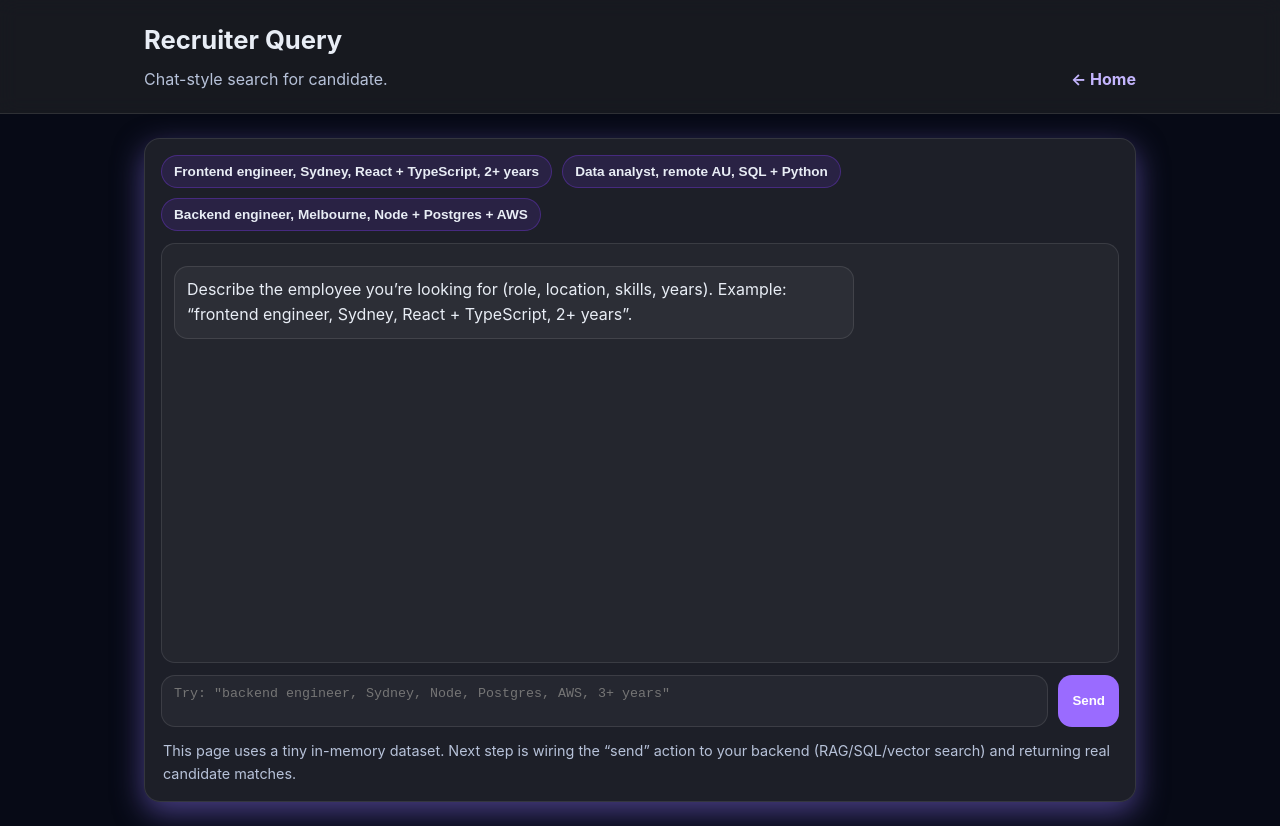
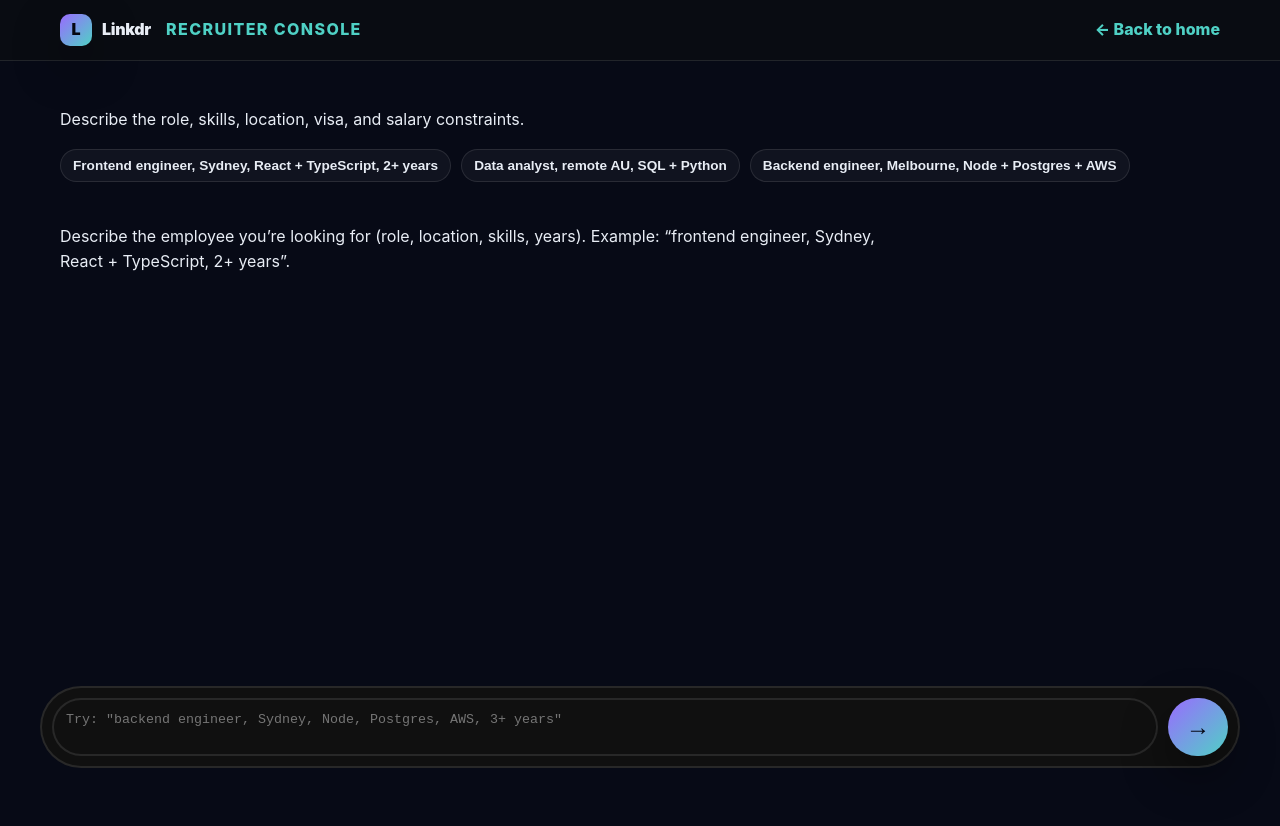
Before and after one commit to petmav/lyrathon, a Next.js app: page /recruiter_query_page in a window 1280 px wide. After the commit the page ends 800 px from the top, so only its background shows below. Built offline with nearby package versions, Linux system fonts and the light colour scheme.

Commit message:
Recruiter query page fixed up and stylised more appropriately.

```diff
--- a/src/app/page.tsx
+++ b/src/app/page.tsx
@@ -172,10 +172,10 @@ export default function HomePage() {
                   <li>Privacy-first: revoke or update anytime</li>
                 </ul>
                 <div className="card-actions">
-                  <Link className="btn primary" href="/applicant/apply">
+                  <Link className="btn primary" href="/register">
                     Submit profile
                   </Link>
-                  <Link className="btn text" href="/applicant/status">
+                  <Link className="btn text" href="/">
                     Check status →
                   </Link>
                 </div>
--- a/src/app/recruiter_query_page/page.tsx
+++ b/src/app/recruiter_query_page/page.tsx
@@ -3,6 +3,7 @@
 import React, { useMemo, useRef, useState } from "react";
 import styles from "./recruiter_query_page.module.css";
 import { JSX } from "react/jsx-runtime";
+import Link from "next/link";
 
 type Role = {
     name: string;
@@ -84,6 +85,7 @@ function simpleMatch(query: string): Role[] {
 
 export default function RecruiterQueryPage(): JSX.Element {
     const [input, setInput] = useState("");
+    const [isThinking, setIsThinking] = useState(false);
     const [messages, setMessages] = useState<Msg[]>(() => [
         {
             id: id(),
@@ -121,6 +123,7 @@ export default function RecruiterQueryPage(): JSX.Element {
 
         addMessage("recruiter", trimmed);
         setInput("");
+        setIsThinking(true);
 
         // Replace this block with a real API call later.
         // const matches = simpleMatch(trimmed);
@@ -136,27 +139,35 @@ export default function RecruiterQueryPage(): JSX.Element {
         //             )
         //             .join("\n")}\n\nTip: add must-have skills (e.g., “Next.js, tRPC”) to narrow results.`;
 
-
+        const reply = "🚧 This is a demo page. Connect to your RAG/SQL/vector service to get real candidate matches. 🚧";
         addMessage("assistant", reply);
+        setIsThinking(false);
         scrollToBottom();
     }
 
     return (
         <div className={styles.page}>
             <header className={styles.header}>
-                <div className={styles.headerInner}>
-                    <div>
-                        <h1 className={styles.title}>Recruiter Query</h1>
-                        <p className={styles.subtitle}>Chat-style search for candidate.</p>
+                <div className={`${styles.container} ${styles.headerInner}`}>
+                    <div className={styles.brandRow}>
+                        <div className={styles.brand}>
+                            <span className={styles.brandMark}>L</span>
+                            <span className={styles.brandText}>Linkdr</span>
+                            <span className={styles.eyebrow}>Recruiter Console</span>
                         </div>
-                    <a className={styles.back} href="/">
-                        ← Home
-                    </a>
+                        <Link className={styles.back} href="/">
+                            ← Back to home
+                        </Link>
+                    </div>
                 </div>
             </header>
 
             <main className={styles.main}>
-                <section className={styles.card}>
+                <div className={styles.container}>
+                    <section className={styles.chatShell}>
+                        <div className={styles.chatTop}>
+                            <div>
+                                <p className={styles.muted}>Describe the role, skills, location, visa, and salary constraints.</p>
                                 <div className={styles.quickRow} aria-label="Quick prompts">
                                     {quickPrompts.map((p) => (
                                         <button key={p} className={styles.quick} type="button" onClick={() => handleSend(p)}>
@@ -164,8 +175,10 @@ export default function RecruiterQueryPage(): JSX.Element {
                                         </button>
                                     ))}
                                 </div>
+                            </div>
+                        </div>
 
-                    <div ref={listRef} className={styles.chat} role="log" aria-label="Chat">
+                        <div ref={listRef} className={styles.chatWindow} role="log" aria-label="Chat">
                             {messages.map((m) => (
                                 <div
                                     key={m.id}
@@ -180,10 +193,21 @@ export default function RecruiterQueryPage(): JSX.Element {
                                     </div>
                                 </div>
                             ))}
+                            {isThinking && (
+                                <div className={`${styles.msgRow} ${styles.left}`}>
+                                    <div className={`${styles.msg} ${styles.bot}`}>
+                                        <p className={`${styles.line} ${styles.thinking}`}>Thinking…</p>
                                     </div>
+                                </div>
+                            )}
+                        </div>
+                    </section>
+                </div>
+            </main>
 
+            <div className={styles.container}>
                 <form
-                        className={styles.composer}
+                    className={styles.composerBar}
                     onSubmit={(e) => {
                         e.preventDefault();
                         handleSend(input);
@@ -193,20 +217,25 @@ export default function RecruiterQueryPage(): JSX.Element {
                         className={styles.input}
                         value={input}
                         onChange={(e) => setInput(e.target.value)}
+                        onKeyDown={(e) => {
+                            if (e.key === "Enter" && !e.shiftKey) {
+                                e.preventDefault();
+                                handleSend(input);
+                            }
+                        }}
                         placeholder='Try: "backend engineer, Sydney, Node, Postgres, AWS, 3+ years"'
                         rows={2}
                     />
-                        <button className={styles.send} type="submit">
-                            Send
+                    <button
+                        className={styles.sendBtn}
+                        type="submit"
+                        aria-label="Send query"
+                        disabled={isThinking}
+                    >
+                        <span className={isThinking ? styles.spinner : ""}>→</span>
                     </button>
                 </form>
-
-                    <p className={styles.note}>
-                        This page uses a tiny in-memory dataset. Next step is wiring the “send” action to your backend (RAG/SQL/vector
-                        search) and returning real candidate matches.
-                    </p>
-                </section>
-            </main>
+            </div>
         </div>
     );
 }
--- a/src/app/recruiter_query_page/recruiter_query_page.module.css
+++ b/src/app/recruiter_query_page/recruiter_query_page.module.css
@@ -1,55 +1,110 @@
-
 .page {
   min-height: 100vh;
   background: var(--bg);
   color: var(--text);
+  position: relative;
+  isolation: isolate;
+  display: flex;
+  flex-direction: column;
 }
 
 .header {
+  position: sticky;
+  top: 0;
+  z-index: 10;
   border-bottom: 1px solid var(--border);
-  background: rgba(31, 32, 36, 0.7);
-  backdrop-filter: blur(10px);
+  background: rgba(10, 12, 18, 0.95);
+}
+
+.container {
+  width: min(1200px, 100%);
+  margin: 0 auto;
+  padding: 14px 20px;
 }
 
 .headerInner {
-  max-width: 1040px;
-  margin: 0 auto;
-  padding: 20px 24px;
   display: flex;
   align-items: flex-end;
+  flex-direction: column;
+  gap: 12px;
+}
+
+.brandRow {
+  width: 100%;
+  display: flex;
+  align-items: center;
   justify-content: space-between;
   gap: 12px;
-  flex-wrap: wrap;
+}
+
+.brand {
+  display: inline-flex;
+  align-items: center;
+  gap: 10px;
+  font-weight: 900;
+}
+
+.brandMark {
+  width: 32px;
+  height: 32px;
+  border-radius: 10px;
+  display: inline-flex;
+  align-items: center;
+  justify-content: center;
+  background: linear-gradient(135deg, var(--accent), var(--accent-2));
+  color: #050712;
+  font-weight: 900;
+  box-shadow: var(--shadow);
+}
+
+.brandText {
+  letter-spacing: -0.3px;
+}
+
+.headerCopy {
+  width: 100%;
+}
+
+.eyebrow {
+  text-transform: uppercase;
+  letter-spacing: 1.4px;
+  font-weight: 800;
+  color: var(--accent-2);
+  margin: 0px 5px 0px;
 }
 
 .title {
   margin: 0;
-  font-size: 1.6rem;
+  font-size: 1.45rem;
+  letter-spacing: -0.3px;
 }
 
 .subtitle {
-  margin: 6px 0 0;
+  margin: 4px 0 0;
   color: var(--muted);
+  font-size: 0.95rem;
 }
 
 .back {
   text-decoration: none;
-  color: #c4b5fd;
-  font-weight: 700;
+  color: var(--accent-2);
+  font-weight: 800;
 }
 
 .main {
-  max-width: 1040px;
-  margin: 0 auto;
-  padding: 24px;
+  padding: 16px 0 120px;
+  flex: 1;
 }
 
-.card {
-  background: rgba(98, 98, 98, 0.25);
-  border: 1px solid var(--border);
-  border-radius: 16px;
-  padding: 16px;
-  box-shadow: 0 10px 30px rgba(91, 77, 163, 0.78);
+.chatShell {
+  background: transparent;
+  border: none;
+  border-radius: 0;
+  padding: 0;
+  box-shadow: none;
+  display: flex;
+  flex-direction: column;
+  gap: 12px;
 }
 
 .quickRow {
@@ -60,18 +115,20 @@
 }
 
 .quick {
-  border: 1px solid rgba(124, 58, 237, 0.35);
-  background: rgba(124, 58, 237, 0.14);
+  border: 1px solid var(--border);
+  background: rgba(255, 255, 255, 0.04);
   color: var(--text);
   border-radius: 999px;
   padding: 8px 12px;
   cursor: pointer;
   font-weight: 700;
   font-size: 0.85rem;
+  transition: transform 0.2s ease, background 0.2s ease;
 }
 
 .quick:hover {
-  filter: brightness(1.05);
+  transform: translateY(-1px);
+  background: rgba(255, 255, 255, 0.1);
 }
 
 .chat {
@@ -80,7 +137,20 @@
   border: 1px solid var(--border);
   border-radius: 14px;
   padding: 12px;
-  background: rgba(255,255,255,0.03);
+  background: rgba(255, 255, 255, 0.03);
+  box-shadow: inset 0 0 0 1px rgba(255, 255, 255, 0.02);
+}
+
+.chatWindow {
+  flex: 1;
+  min-height: 260px;
+  max-height: none;
+  overflow: visible;
+  border: none;
+  border-radius: 0;
+  padding: 0 0 10px 0;
+  background: transparent;
+  box-shadow: none;
 }
 
 .msgRow {
@@ -88,25 +158,31 @@
   margin: 10px 0;
 }
 
-.left { justify-content: flex-start; }
-.right { justify-content: flex-end; }
+.left {
+  justify-content: flex-start;
+}
+
+.right {
+  justify-content: flex-end;
+}
 
 .msg {
-  max-width: min(680px, 90%);
-  border-radius: 14px;
-  padding: 10px 12px;
-  border: 1px solid var(--border);
+  max-width: min(860px, 90%);
+  padding: 8px 0;
+  border: none;
+  box-shadow: none;
+  border-radius: 0;
 }
 
 .bot {
-  background: rgba(255,255,255,0.04);
+  background: transparent;
   color: var(--text);
 }
 
 .user {
-  background: rgba(124, 58, 237, 0.18);
-  border-color: rgba(124, 58, 237, 0.35);
+  background: transparent;
   color: var(--text);
+  font-weight: 700;
 }
 
 .line {
@@ -114,20 +190,34 @@
   white-space: pre-wrap;
 }
 
-.composer {
+.thinking {
+  opacity: 0.8;
+}
+
+.composerBar {
   display: grid;
   grid-template-columns: 1fr auto;
   gap: 10px;
-  margin-top: 12px;
+  margin: 8px auto 16px;
+  padding: 10px 10px;
+  border-radius: 999px;
+  border: 2px solid var(--border);
+  position: fixed;
+  background: rgb(16, 16, 16);
+  left: 50%;
+  transform: translateX(-50%);
+  bottom: 16px;
+  width: min(1200px, calc(100% - 24px));
+  z-index: 15;
 }
 
 .input {
   width: 100%;
   resize: none;
-  border: 1px solid var(--border);
-  border-radius: 14px;
-  padding: 10px 12px;
-  background: rgba(255,255,255,0.04);
+  border: 2px solid var(--border);
+  border-radius: 32px;
+  padding: 12px 12px;
+  background: rgb(16, 16, 16);
   color: var(--text);
   outline: none;
 }
@@ -136,18 +226,46 @@
   border-color: rgba(124, 58, 237, 0.6);
 }
 
-.send {
-  background: var(--accent);
-  color: white;
-  border: 0;
-  border-radius: 14px;
-  padding: 10px 14px;
-  font-weight: 800;
+.sendBtn {
+  min-width: 60px;
+  border: none;
+  border-radius: 999px;
+  padding: 0 14px;
+  background: linear-gradient(135deg, var(--accent), var(--accent-2));
+  color: #050712;
+  font-weight: 900;
+  font-size: 1.5rem;
+  display: inline-flex;
+  align-items: center;
+  justify-content: center;
   cursor: pointer;
+  box-shadow: var(--shadow);
+  transition: transform 0.2s ease, box-shadow 0.2s ease;
 }
 
-.send:hover {
-  filter: brightness(1.05);
+.sendBtn:hover {
+  transform: translateY(-1px);
+}
+
+.sendBtn:disabled {
+  opacity: 0.6;
+  cursor: not-allowed;
+  transform: none;
+  box-shadow: none;
+}
+
+.spinner {
+  display: inline-block;
+  animation: spin 0.9s linear infinite;
+}
+
+@keyframes spin {
+  from {
+    transform: rotate(0deg);
+  }
+  to {
+    transform: rotate(360deg);
+  }
 }
 
 .note {
@@ -155,3 +273,11 @@
   color: var(--muted);
   font-size: 0.9rem;
 }
+
+.chatTop {
+  display: flex;
+  align-items: center;
+  justify-content: space-between;
+  gap: 12px;
+  flex-wrap: wrap;
+}
```
Lines whose indentation alone changed are shown as unchanged.
